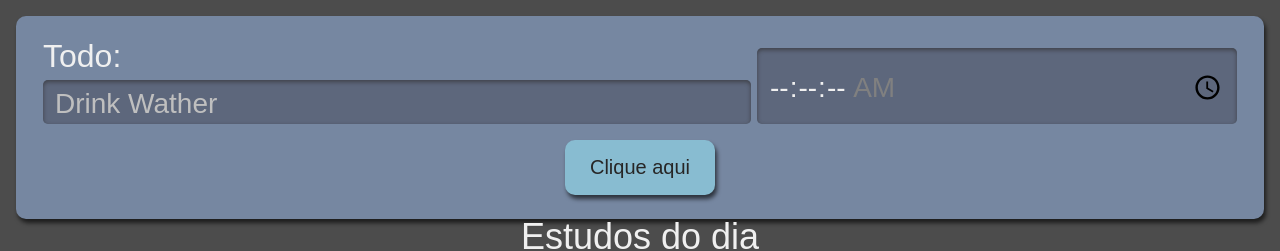
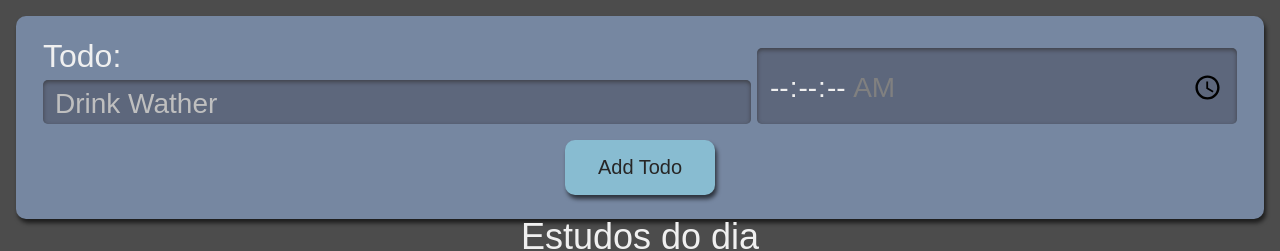
Before and after one commit to Guilhercs/Estudos-react, a React (Create React App) app: page / in a window 1280 px wide. Shown: the top 251 px of the page. Built offline with nearby package versions, Linux system fonts and the light colour scheme.

Commit message:
fix(props): text to children

```diff
--- a/src/components/button/index.tsx
+++ b/src/components/button/index.tsx
@@ -1,8 +1,12 @@
 import React from "react";
 import buttonStyle from "./button.module.scss";
 
-export default class Button extends React.Component {
+export default class Button extends React.Component<{
+  children?: React.ReactNode;
+}> {
   render() {
-    return <button className={buttonStyle.button}>Clique aqui</button>;
+    return (
+      <button className={buttonStyle.button}>{this.props.children}</button>
+    );
   }
 }
--- a/src/components/forms/index.tsx
+++ b/src/components/forms/index.tsx
@@ -31,7 +31,9 @@ export default class Formulario extends React.Component {
             required
           />
         </div>
-        <Button />
+        <Button>
+          <p>Add Todo</p>
+        </Button>
       </form>
     );
   }
```
